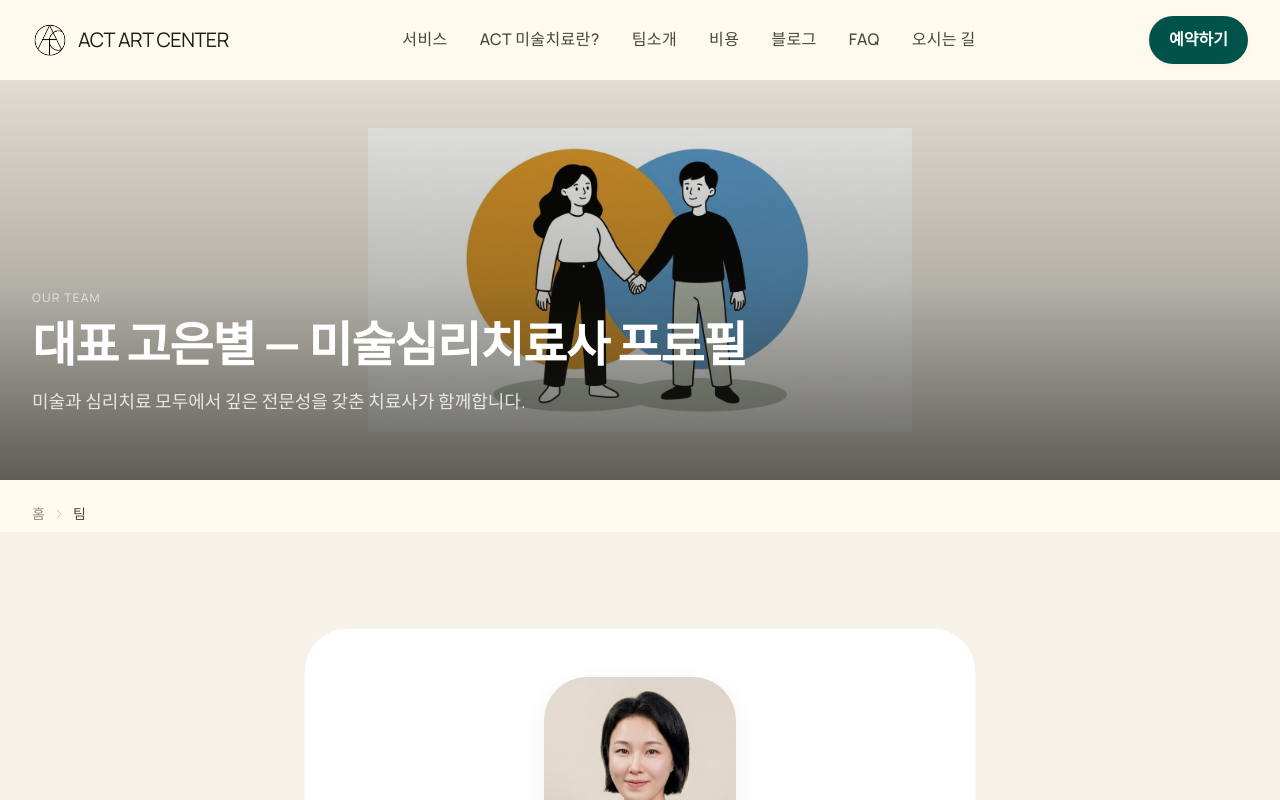
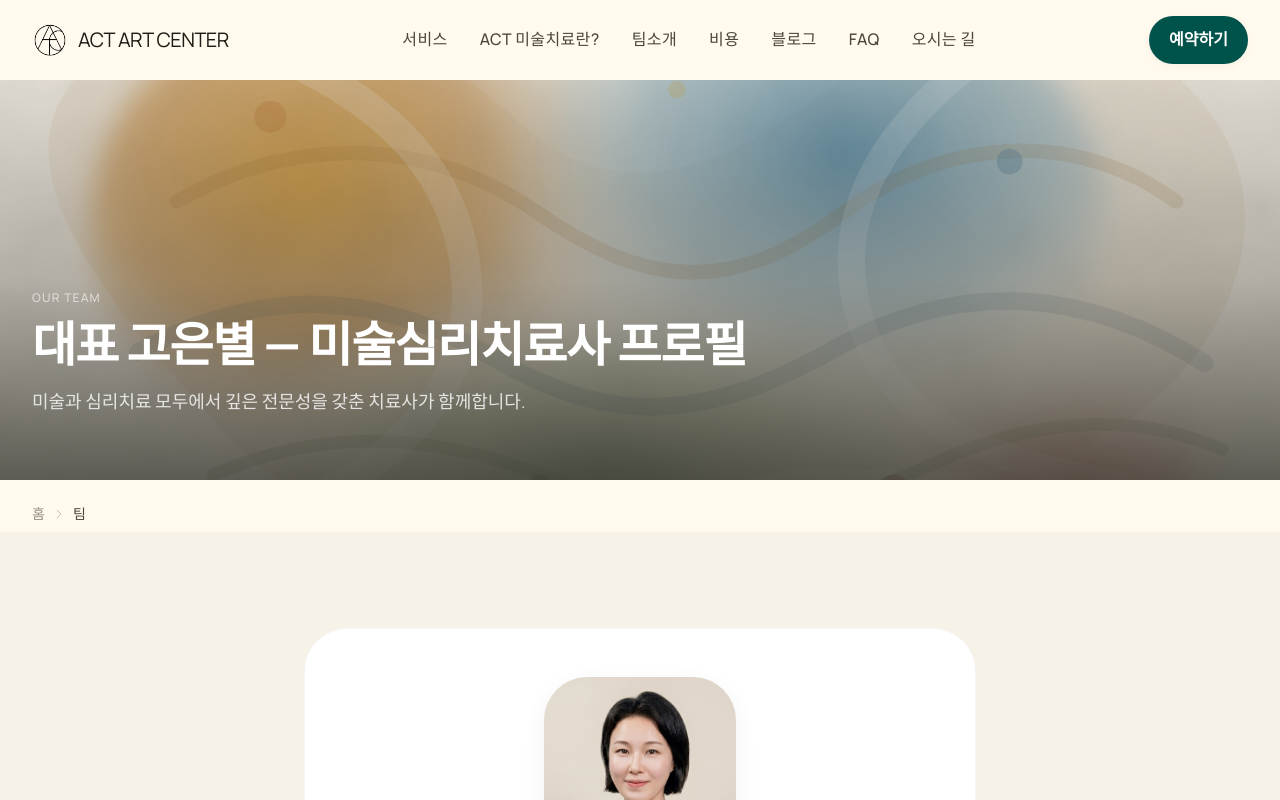
Before and after one commit to act-art-center/actartcenter.com, a Next.js app: page /team in a window 1280 px wide. Shown: the top 800 px of the page. Built offline with nearby package versions, Linux system fonts and the light colour scheme.

Commit message:
fix: use abstract paint hero for team page

```diff
--- a/src/app/team/page.tsx
+++ b/src/app/team/page.tsx
@@ -165,8 +165,8 @@ export default function TeamPage() {
         title="대표 고은별 — 미술심리치료사 프로필"
         subtitle="미술과 심리치료 모두에서 깊은 전문성을 갖춘 치료사가 함께합니다."
         label="Our Team"
-        imageSrc="/characters/twins-together.png"
-        imageAlt="ACT ART CENTER 전문가"
+        imageSrc="/images/team-abstract-paint-hero.svg"
+        imageAlt="물감이 부드럽게 섞인 추상 미술치료 이미지"
       />
 
       <div className="bg-paper pt-6 pb-2">
```
Also changed, not shown: public/images/team-abstract-paint-hero.svg (added).
